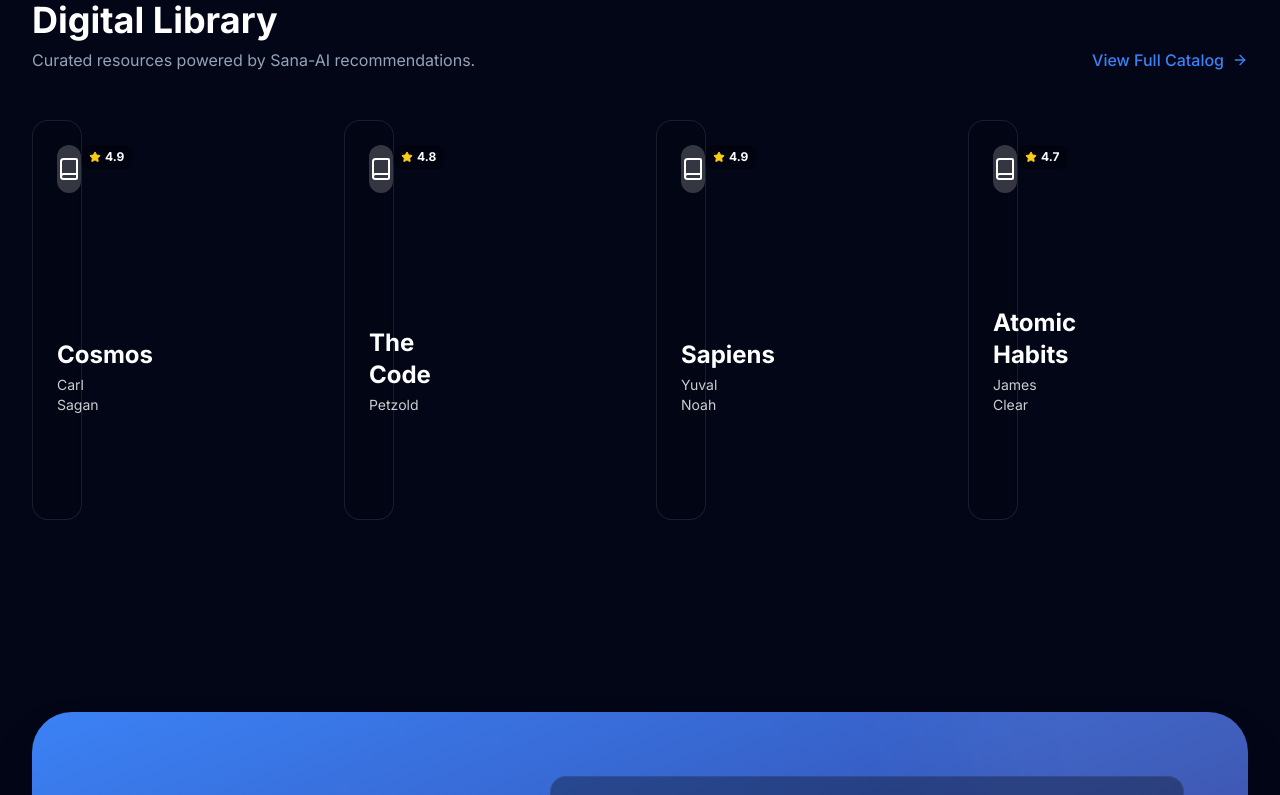
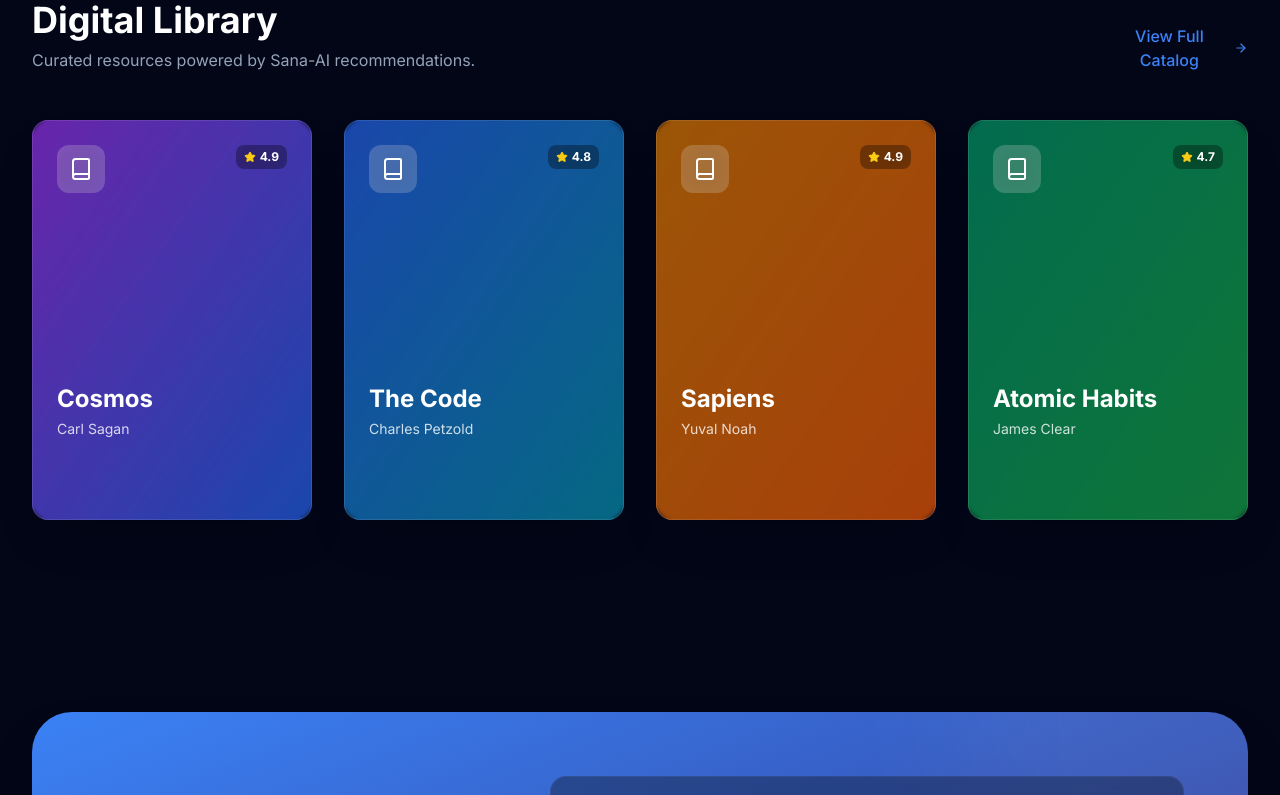
Before and after one commit to rajyashhh/Sana-AI, a Next.js app: page / in a window 1280 px wide. Shown: the part 1621-2416 px from the top of the page. Built offline with nearby package versions, Linux system fonts and the light colour scheme.

Commit message:
minor fix

```diff
--- a/src/features/library/LibrarySection.tsx
+++ b/src/features/library/LibrarySection.tsx
@@ -6,7 +6,7 @@
 
 const BOOKS = [
   { id: 1, title: "Cosmos", author: "Carl Sagan", color: "from-purple-600 to-blue-600", rating: 4.9 },
-  { id: 2, title: "The Code", author: "Petzold", color: "from-blue-600 to-cyan-600", rating: 4.8 },
+  { id: 2, title: "The Code", author: "Charles Petzold", color: "from-blue-600 to-cyan-600", rating: 4.8 },
   { id: 3, title: "Sapiens", author: "Yuval Noah", color: "from-amber-600 to-orange-600", rating: 4.9 },
   { id: 4, title: "Atomic Habits", author: "James Clear", color: "from-emerald-600 to-green-600", rating: 4.7 },
 ];
@@ -19,9 +19,11 @@
 
       <div className="max-w-7xl mx-auto px-4 sm:px-6 lg:px-8">
         <div className="flex flex-col md:flex-row justify-between items-end mb-12 gap-6">
-          <Reveal>
-            <h2 className="text-4xl font-bold text-white mb-2">Digital Library</h2>
-            <p className="text-slate-400">Curated resources powered by Sana-AI recommendations.</p>
+          <Reveal width="100%">
+            <div className="max-w-2xl">
+              <h2 className="text-4xl font-bold text-white mb-2">Digital Library</h2>
+              <p className="text-slate-400">Curated resources powered by Sana-AI recommendations.</p>
+            </div>
           </Reveal>
           <Reveal delay={0.2}>
             <button className="flex items-center gap-2 text-brand-primary font-medium hover:text-brand-glow transition-colors">
@@ -30,9 +32,10 @@
           </Reveal>
         </div>
 
+        {/* FIX: Added width="100%" to Reveal component so cards don't collapse */}
         <div className="grid grid-cols-1 md:grid-cols-2 lg:grid-cols-4 gap-8">
           {BOOKS.map((book, index) => (
-            <Reveal key={book.id} delay={index * 0.1}>
+            <Reveal key={book.id} delay={index * 0.1} width="100%">
               <TiltCard className="h-[400px] w-full rounded-2xl relative group cursor-pointer">
                 {/* Book Cover Gradient */}
                 <div className={`absolute inset-0 bg-gradient-to-br ${book.color} rounded-2xl opacity-80 group-hover:opacity-100 transition-opacity duration-500 shadow-2xl`} />
```
